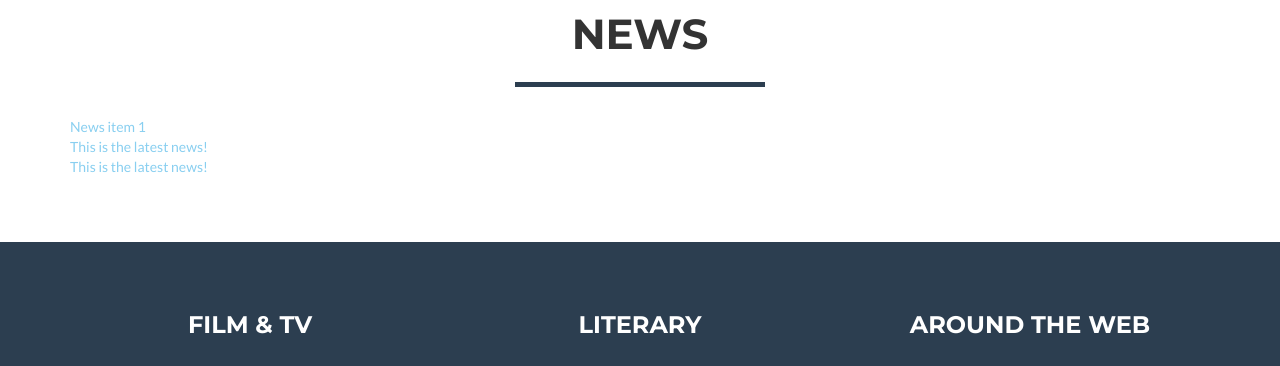
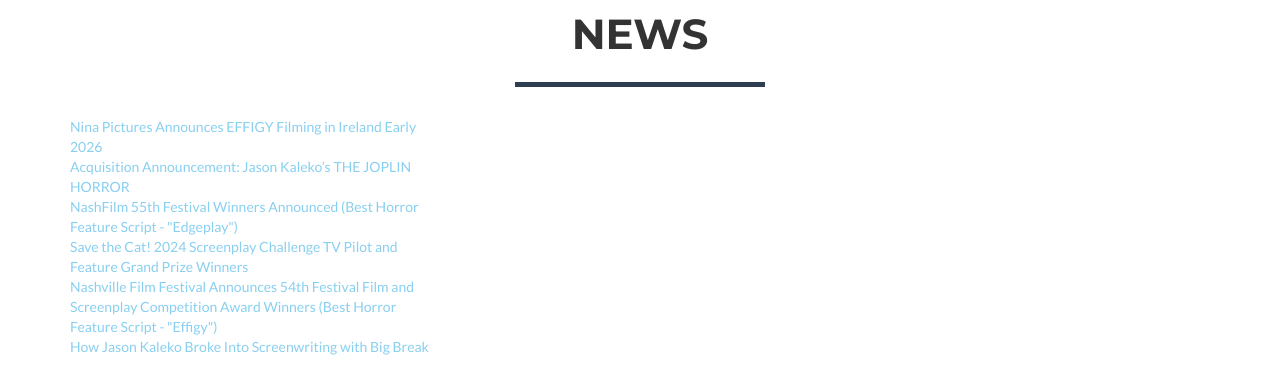
Before and after one commit to jkaleko/jkaleko.github.io, a website: page index.html in a window 1280 px wide. Shown: the part 850-1216 px from the top of the page. Drawn offline with nearby package versions, Linux system fonts and the light colour scheme.

Commit message:
Update index.html

```diff
--- a/index.html
+++ b/index.html
@@ -149,9 +149,14 @@
             </div>
             <div class="row">
                 <div class="col-sm-4 portfolio-item">
-                    <a href="yahoo.com">News item 1</a><br>
-                    <a href="google.com">This is the latest news!</a><br>
-                    <a href="altavista.com">This is the latest news!</a><br>
+                    <c>
+                    <a href="https://deadline.com/2025/12/cameron-lawther-gavin-kilduff-launch-nina-pictures-capstone-1236650614/">Nina Pictures Announces EFFIGY Filming in Ireland Early 2026</a><br>
+                    <a href="https://astrapublishinghouse.com/2025/10/07/acquisition-announcement-jason-kaleko-joplin-horror/">Acquisition Announcement: Jason Kaleko’s THE JOPLIN HORROR</a><br>
+                    <a href="https://nashvillefilmfestival.org/55-winners-news/">NashFilm 55th Festival Winners Announced (Best Horror Feature Script - "Edgeplay")</a><br>
+                    <a href="https://savethecat.com/news/save-the-cat-2024-screenplay-challenge-tv-pilot-and-featuregrand-prize-winners">Save the Cat! 2024 Screenplay Challenge TV Pilot and Feature Grand Prize Winners</a><br>
+                    <a href="https://www.visitmusiccity.com/media/press-release/2023/nashville-film-festival-announces-54th-festival-film-and-screenplay">Nashville Film Festival Announces 54th Festival Film and Screenplay Competition Award Winners (Best Horror Feature Script - "Effigy")</a><br>
+                    <a href="https://www.finaldraft.com/blog/how-writer-jason-kaleko-got-his-foot-in-the-door-with-big-break">How Jason Kaleko Broke Into Screenwriting with Big Break</a><br>
+                    </c>
                 </div>
             </div>
         </div>
```
